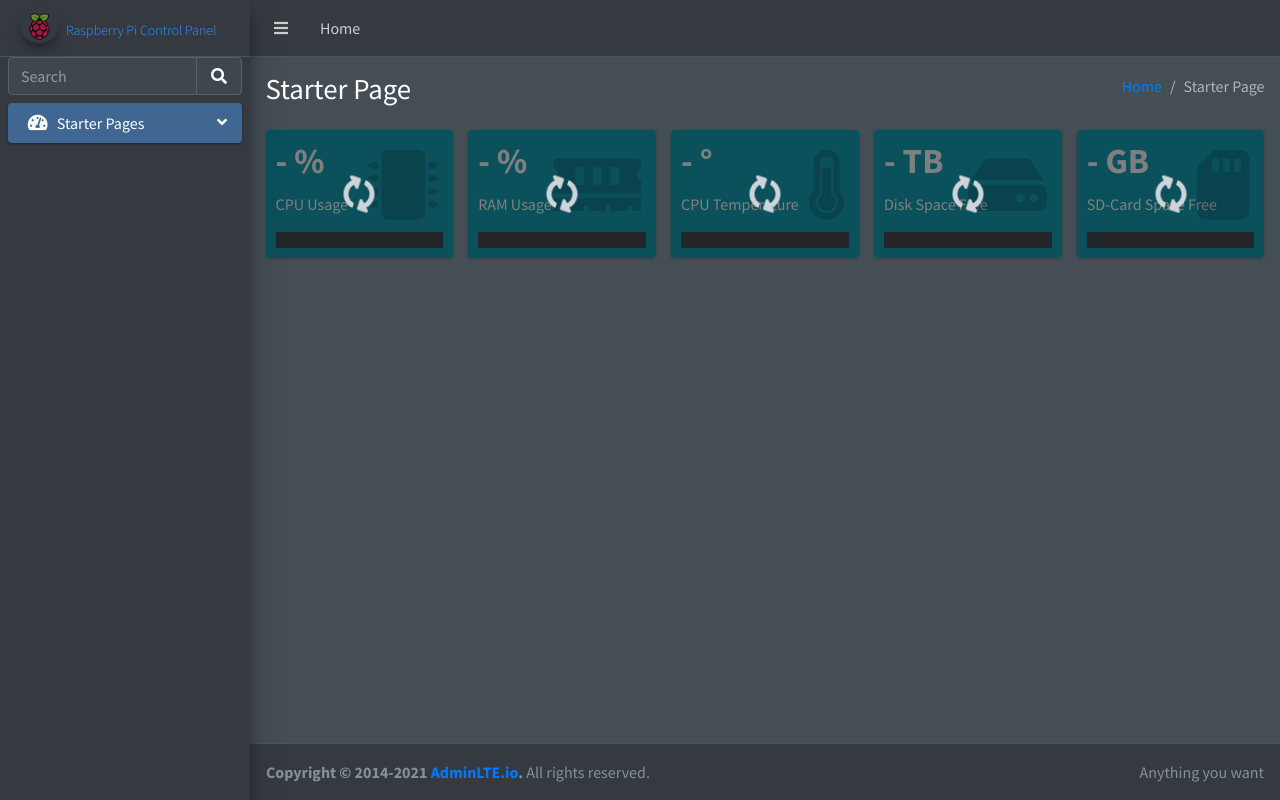
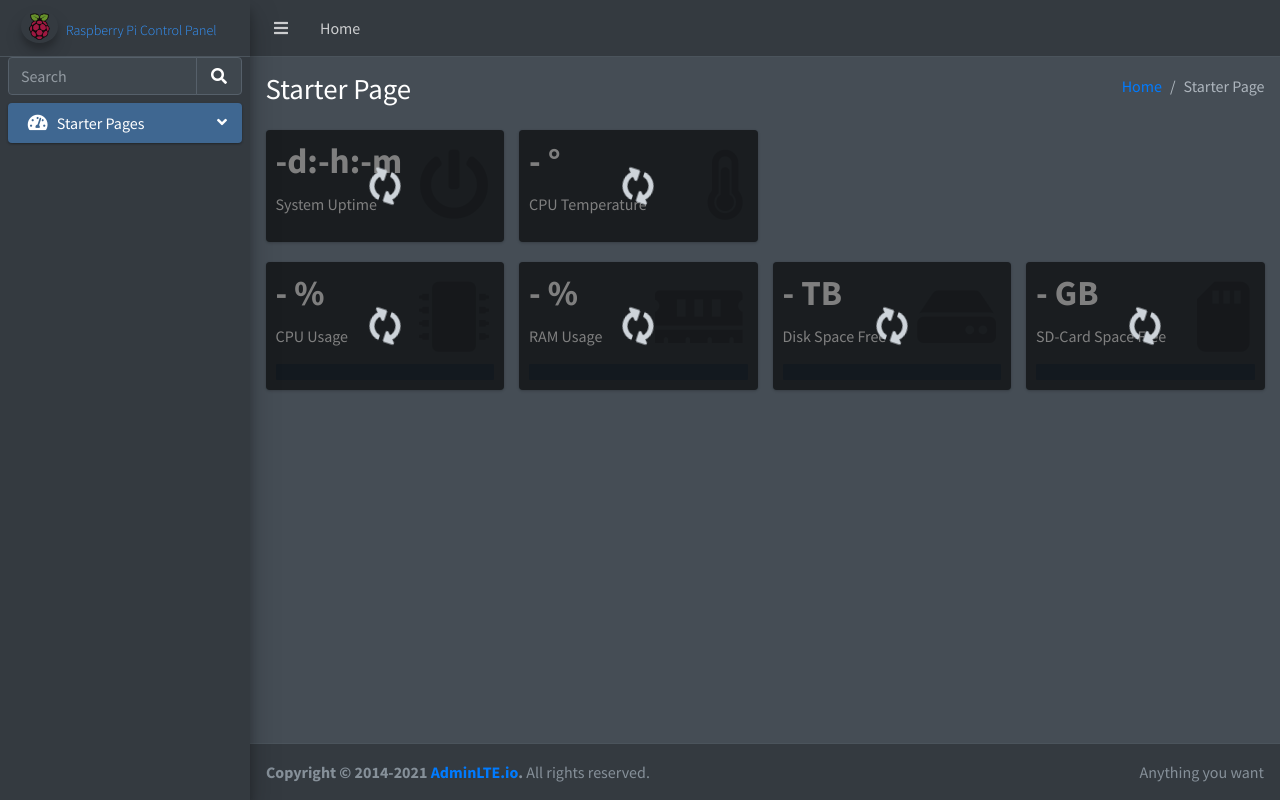
Before and after one commit to exal99/pi-monitor, a Flask app: page / in a window 1280 px wide. Run offline with Flask 2, Linux system fonts and the light colour scheme; some libraries are stand-ins or nearby versions.

Commit message:
Added uptime display

```diff
--- a/app.py
+++ b/app.py
@@ -1,6 +1,6 @@
 from flask import Flask, render_template, url_for
-import subprocess
 import psutil
+import datetime
 
 app = Flask(__name__)
 
@@ -9,24 +9,35 @@
     return render_template("index.html")
 
 
-def get_system_stats():
+def get_system_stats() -> dict:
     return {
         **get_storage_stats(),
-        **get_cpu_stats()
+        **get_cpu_stats(),
+        **get_uptime()
     }
 
-def get_cpu_stats():
+def get_cpu_stats() -> dict:
     return {
         "cpu_temp": psutil.sensors_temperatures()["cpu_thermal"][0].current,
         "cpu_usage": psutil.cpu_percent(percpu=True),
         "ram": psutil.virtual_memory()._asdict()
     }
 
-def get_storage_stats():
+def get_storage_stats() -> dict:
     return {
         "hdd": psutil.disk_usage("/mnt/disk")._asdict(),
         "sd": psutil.disk_usage("/")._asdict()
     }
+
+def get_uptime() -> dict:
+    boot_time = psutil.boot_time()
+    delta = datetime.datetime.now().timestamp() - boot_time
+    y, r = divmod(delta, 60*60*24*365)
+    d, r = divmod(r, 60*60*24)
+    h, r = divmod(r, 60*60)
+    m, r = divmod(r, 60)
+    vals = [y,d,h,m]
+    return {"uptime": list(map(round, vals))}
 
 
 @app.route("/stats")
@@ -37,6 +48,7 @@
             return get_cpu_stats()
         case "storage":
             return get_storage_stats()
+        case "uptime":
+            return get_uptime()
         case _:
             return get_system_stats()
-    return get_system_stats()
--- /dev/null
+++ b/static/css/style.css
@@ -0,0 +1,7 @@
+.dark-mode .progress {
+    background: #27333f;
+}
+
+.progress-bar {
+    background-color: #6c757d;
+}
--- a/templates/base.html
+++ b/templates/base.html
@@ -15,6 +15,7 @@
   <link rel="stylesheet" href="{{ url_for('static', filename='bower_components/font-awesome/css/all.min.css') }}">
   <!-- Theme style -->
   <link rel="stylesheet" href="{{ url_for('static', filename='bower_components/admin-lte/dist/css/adminlte.min.css') }}">
+  <link rel="stylesheet" href="{{ url_for('static', filename='css/style.css') }}">
 </head>
 <body class="hold-transition sidebar-mini dark-mode">
 <div class="wrapper">
@@ -102,9 +103,39 @@
     <!-- Main content -->
     <div class="content">
       <div class="container-fluid">
-        <div class="row row-cols-5">
+        <div class="row">
+          <div class="col-md-3">
+            <div class="small-box bg-gray-dark">
+              <div class="inner">
+                <h3 id="uptime"> -d:-h:-m</h3>
+                <p>System Uptime</p>
+              </div>
+              <div class="icon">
+                <i class="fas fa-power-off"></i>
+              </div>
+              <div class="overlay dark small-box-loading">
+                <i class="fas fa-2x fa-sync-alt fa-spin"></i>
+              </div>
+            </div>
+          </div>
+          <div class="col-3">
+            <div class="small-box bg-gray-dark">
+              <div class="inner">
+                  <h3 id="cpu-temp">- &deg;</h3>
+                  <p>CPU Temperature</p>
+              </div>
+              <div class="icon">
+                <i class="fas fa-thermometer-three-quarters"></i>
+              </div>
+              <div class="overlay dark small-box-loading">
+                <i class="fas fa-2x fa-sync-alt fa-spin"></i>
+              </div>
+            </div>
+          </div>
+        </div>
+        <div class="row row-cols-4">
           <div class="col">
-                <div class="small-box bg-info">
+            <div class="small-box bg-gray-dark">
               <div class="inner">
                 <h3 id="cpu-usage">- %</h3>
                 <p>CPU Usage</p>
@@ -121,7 +152,7 @@
             </div>
           </div>
           <div class="col">
-              <div class="small-box bg-info">
+            <div class="small-box bg-gray-dark">
                 <div class="inner">
                     <h3 id="ram-usage">- %</h3>
                     <p>RAM Usage</p>
@@ -137,25 +168,9 @@
                 </div>
             </div>
           </div>
+
           <div class="col">
-              <div class="small-box bg-info">
-                  <div class="inner">
-                      <h3 id="cpu-temp">- &deg;</h3>
-                      <p>CPU Temperature</p>
-                      <div class="progress">
-                        <div class="progress-bar" id="temp-progress" style="width: 0%;"></div>
-                      </div>
-                  </div>
-                  <div class="icon">
-                    <i class="fas fa-thermometer-three-quarters"></i>
-                  </div>
-                  <div class="overlay dark small-box-loading">
-                    <i class="fas fa-2x fa-sync-alt fa-spin"></i>
-                  </div>
-              </div>
-            </div>
-            <div class="col">
-              <div class="small-box bg-info">
+            <div class="small-box bg-gray-dark">
                 <div class="inner">
                     <h3 id="disk-free">- TB</h3>
                     <p>Disk Space Free</p>
@@ -172,7 +187,7 @@
             </div>
           </div>
           <div class="col">
-              <div class="small-box bg-info">
+            <div class="small-box bg-gray-dark">
                 <div class="inner">
                     <h3 id="sd-free">- GB</h3>
                     <p>SD-Card Space Free</p>
@@ -189,7 +204,7 @@
             </div>
           </div>
 
-        </div>
+        </div> <!-- /.row -->
       </div><!-- /.container-fluid -->
     </div>
     <!-- /.content -->
```
Also changed, not shown: static/js/script.js (+16 -1 lines). Lines whose indentation alone changed are shown as unchanged.
